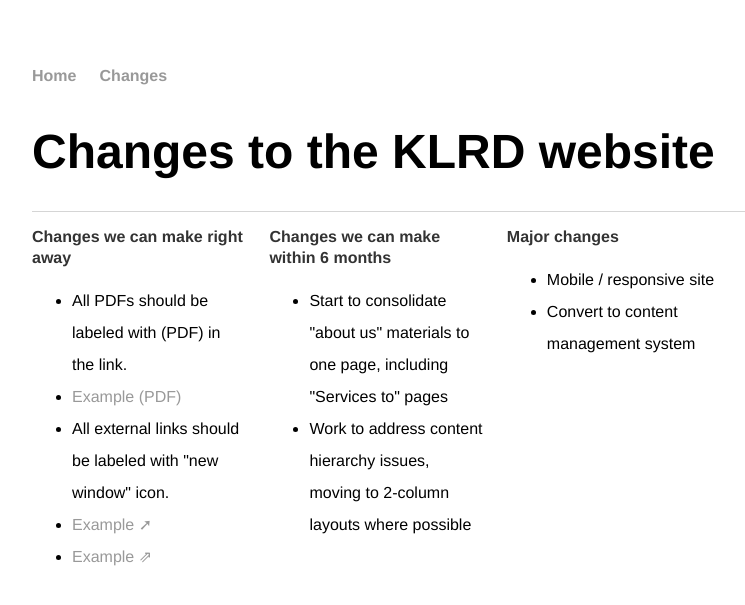
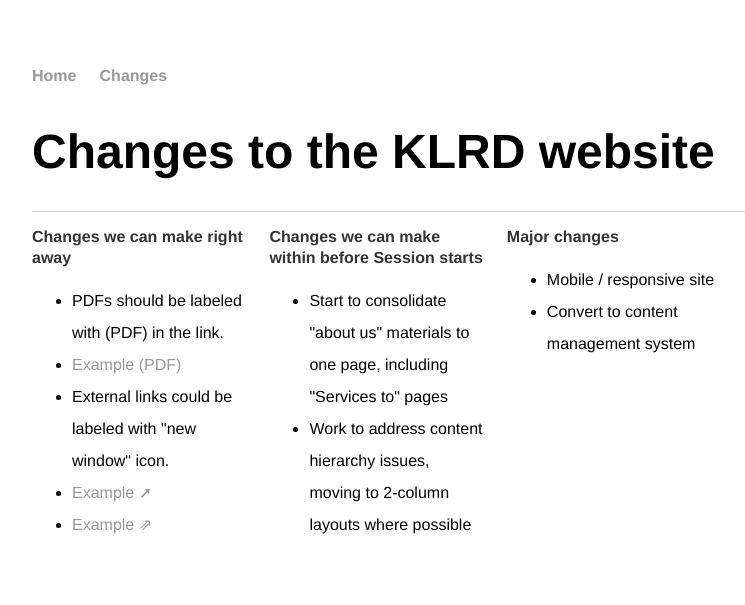
Before and after one commit to karlfun/karlfun.github.io, a Jekyll site: the page built from changes/index.html, in a window 1280 px wide. Shown: the top 605 px of the page, without its empty margins (160-905 px from the left). Built offline with Jekyll 4.4.1, drawn with Linux system fonts in a browser that asks for light colours.

Commit message:
change "6 months" to "before session"

```diff
--- a/changes/index.html
+++ b/changes/index.html
@@ -9,9 +9,9 @@
 <div class="onethird">
 <p><strong>Changes we can make right away</strong></p>
 <ul>
-  <li>All PDFs should be labeled with (PDF) in the link.</li>
+  <li>PDFs should be labeled with (PDF) in the link.</li>
   <li><a href="#">Example (PDF)</a></li>
-  <li>All external links should be labeled with "new window" icon.</li>
+  <li>External links could be labeled with "new window" icon.</li>
   <li><a href=#">Example &#x279a;</a></li>
   <li><a href=#">Example &#x21D7;</a></li>
 </ul>
@@ -19,7 +19,7 @@
 </div>
 
 <div class="onethird">
-<p><strong>Changes we can make within 6 months</strong></p>
+<p><strong>Changes we can make within before Session starts</strong></p>
   <ul>
     <li>Start to consolidate "about us" materials to one page, including "Services to" pages</li>
     <li>Work to address content hierarchy issues, moving to 2-column layouts where possible</li>
```
